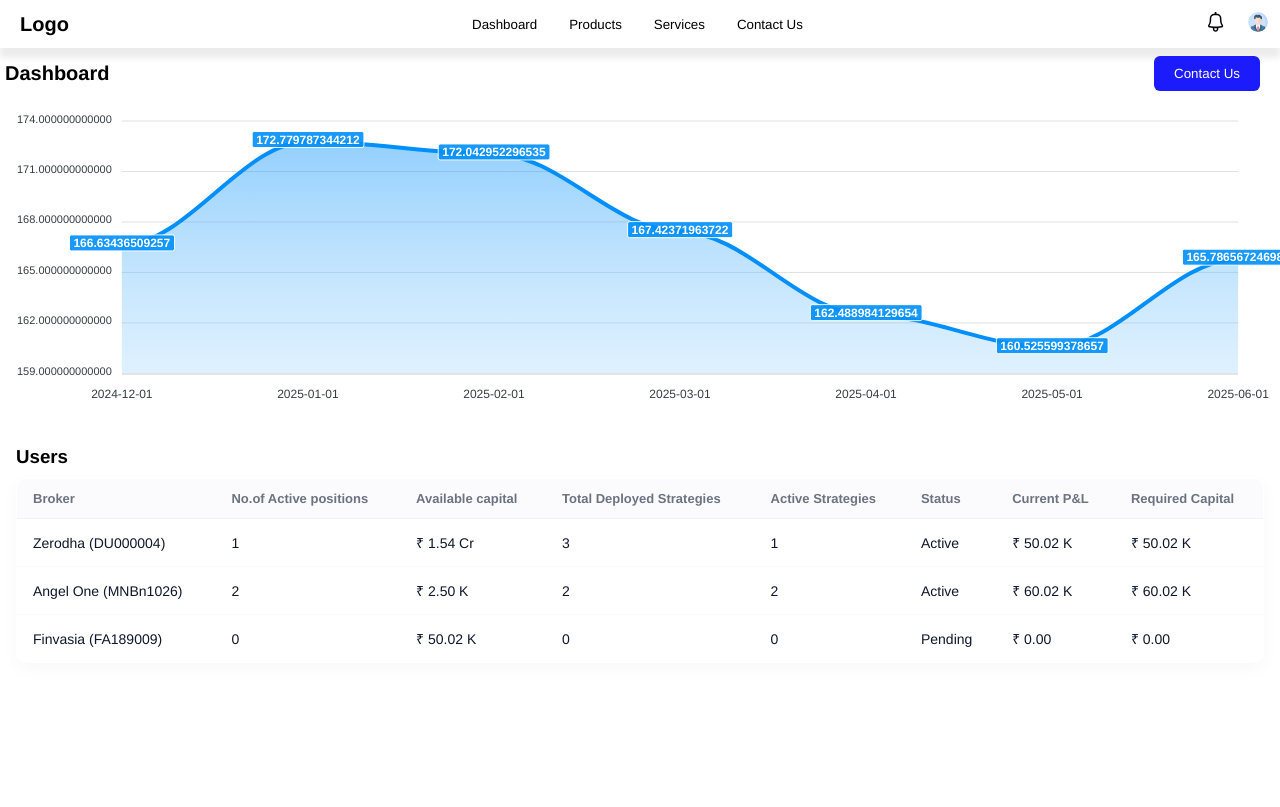
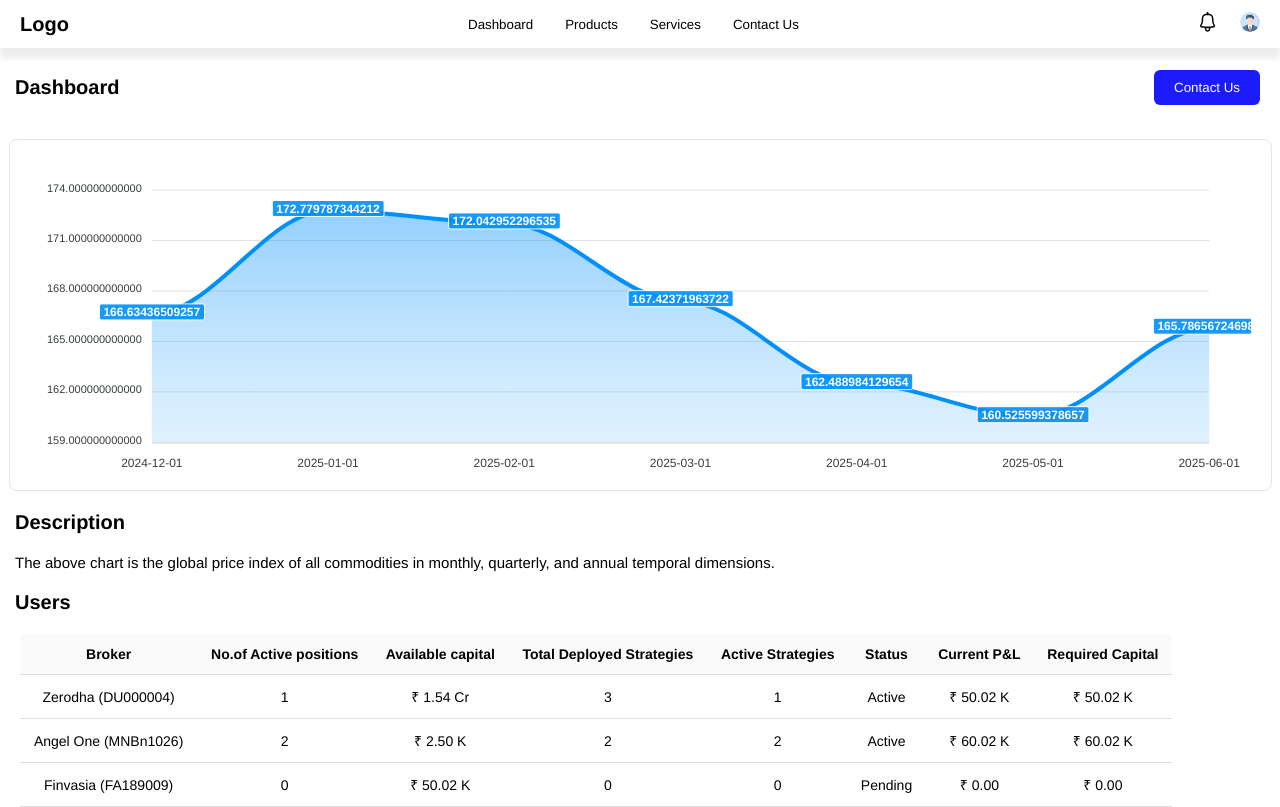
Before and after one commit to jainmanan2409/Backend-Task-1, a Django app: page / in a window 1280 px wide. Before the commit the page ends 647 px from the top, so only its background shows below. Run offline with Django 5.2, Linux system fonts and the light colour scheme; data that the repository does not hold is empty; some libraries are stand-ins or nearby versions.

Commit message:
some UI changes + description added

```diff
--- a/django_backend_task1/app/static/styles.css
+++ b/django_backend_task1/app/static/styles.css
@@ -72,7 +72,7 @@ body {
     font-size: 20px;
     font-weight: 600;
     color: #000000;
-    margin: 5px;
+    margin-left: 15px;
     font-family: "Helvetica Neue", sans-serif;
 }
 
@@ -91,49 +91,66 @@ body {
     opacity: 0.8;
 }
 
-#chart > * { width: 100% !important; height: 100% !important; }
+/* CHART */
+#chart {
+  width: 100%;
+  max-width: 1263px;
+  height: 352px;
+  margin: 20px auto;
+  background: #fff;
+  border: 1px solid #e5e5e5;
+  border-radius: 8px;
+  padding: 20px;
+  box-sizing: border-box;
+}
 
-#users {
-  max-width: 1280px;
-  margin: 20px auto 60px auto;
-  padding: 0 16px;
+/* DESCRIPTION */
+.description h3{
+  font-size: 20px;
+  font-weight: 600;
+  color: #000000;
+  margin-left: 15px;
+  font-family: "Helvetica Neue", sans-serif;
+}
+
+.description p{
+  font-size: 15px;
+  color: #000000;
+  margin-left: 15px;
+  font-family: "Helvetica Neue", sans-serif;
+}
+/* USERS SECTION */
+
+#users h3{
+  font-size: 20px;
+  font-weight: 600;
+  color: #000000;
+  margin-left: 15px;
+  font-family: "Helvetica Neue", sans-serif;
 }
 
 #users table {
-  width: 100%;
+    width: 90%;
     border-collapse: collapse;
-  background: #ffffff;
-  border: 1px solid rgba(15,23,42,0.04);
-  border-radius: 10px;
-  overflow: hidden;
-  box-shadow: 0 6px 18px rgba(16,24,40,0.03);
-}
-#users thead th {
-  background: #fbfbfd;
-  text-align: left;
-  padding: 12px 16px;
-  font-size: 13px;
-  color: #6b7280;
-  border-bottom: 1px solid rgba(15,23,42,0.04);
-}
-#users tbody td {
-  padding: 14px 16px;
-  font-size: 14px;
-  color: #0f172a;
-  border-bottom: 1px solid rgba(15,23,42,0.02);
+    margin-top: 12px;
+    margin-left: 20px;
+    text-align: center;
+
 }
 
-@media (max-width: 1280px) {
-  #chart { width: 100%; }
-  .navbar-container { padding-right: 12px; }
+th, td {
+    padding: 12px;
+    border-bottom: 1px solid #ddd;
+    font-size: 14px;
+    justify-content: center;
+    align-items: center;
 }
 
-@media (max-width: 720px) {
-  #users thead th:nth-child(4),
-  #users tbody td:nth-child(4),
-  #users thead th:nth-child(5),
-  #users tbody td:nth-child(5) {
-    display: none;
+th {
+    background: #fafafa;
+    font-weight: 600;
 }
-  #chart { height: 280px; }
+
+tr:hover {
+    background: #f4f4f4;
 }
--- a/django_backend_task1/app/templates/index.html
+++ b/django_backend_task1/app/templates/index.html
@@ -43,10 +43,14 @@
     </div>
 
     <div id="chart"></div>
+    <div class="description">
+      <h3>Description</h3>
+      <p>The above chart is the global price index of all commodities in monthly, quarterly, and annual temporal dimensions.</p>
+    </div>
 
     <div id="users">
-      <section style="margin-top:18px;">
-        <h3 style="margin:0 0 10px 0">Users</h3>
+      <section>
+        <h3>Users</h3>
         <table>
           <thead>
             <tr>
```
Lines whose indentation alone changed are shown as unchanged.
